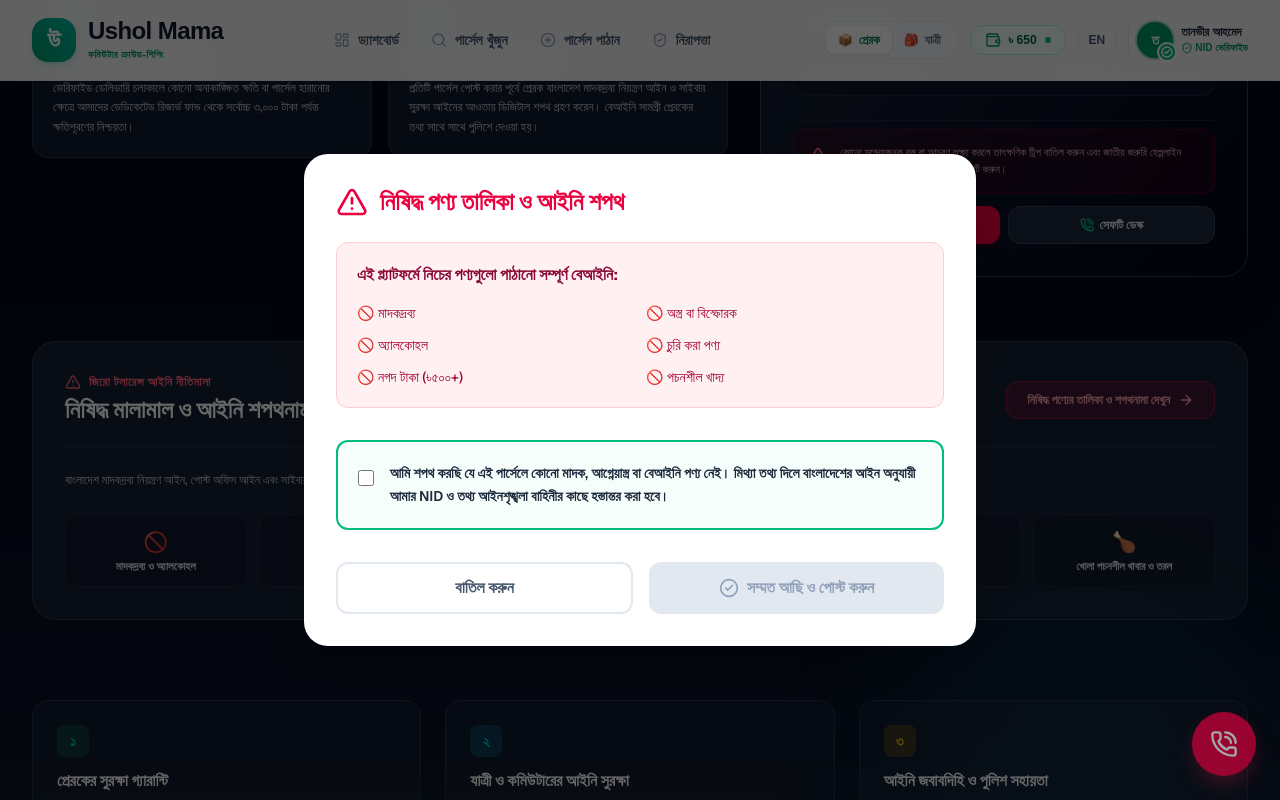
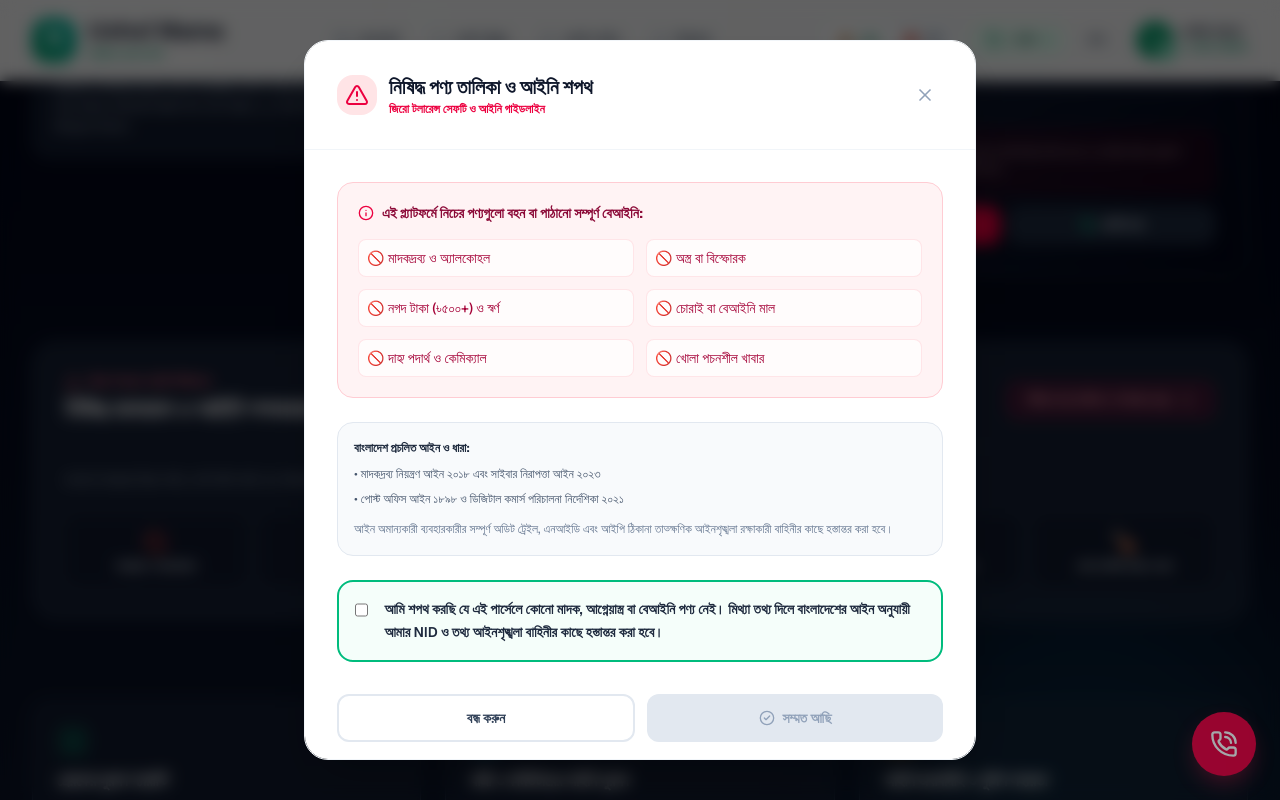
Before and after one commit to sarifulrana78/InsDel, a Next.js app in the folder client/: page / in a window 1280 px wide. Both pictures are taken after a click on the button "নিষিদ্ধ পণ্যের তালিকা ও শপথনামা দেখুন". Shown: the part 3365-4165 px from the top of the page. Built offline with nearby package versions, Linux system fonts and the light colour scheme.

Commit message:
feat(legal): enhance SafetyDeclarationModal with view mode, close trigger, and BD statutes

```diff
--- a/client/src/components/SafetyDeclarationModal.tsx
+++ b/client/src/components/SafetyDeclarationModal.tsx
@@ -1,77 +1,126 @@
 import React, { useState } from 'react';
-import { AlertTriangle, Info, CheckCircle2 } from 'lucide-react';
+import { AlertTriangle, Info, CheckCircle2, X } from 'lucide-react';
 
 interface SafetyDeclarationModalProps {
   isOpen: boolean;
   onClose: () => void;
-  onAccept: () => void;
+  onAccept?: () => void;
   language: 'BN' | 'EN';
+  acceptText?: string;
 }
 
-export default function SafetyDeclarationModal({ isOpen, onClose, onAccept, language }: SafetyDeclarationModalProps) {
+export default function SafetyDeclarationModal({
+  isOpen,
+  onClose,
+  onAccept,
+  language,
+  acceptText
+}: SafetyDeclarationModalProps) {
   const [isAccepted, setIsAccepted] = useState(false);
 
   if (!isOpen) return null;
 
   return (
-    <div className="fixed inset-0 z-50 flex items-center justify-center bg-black/60 p-4">
-      <div className="bg-white rounded-3xl max-w-2xl w-full max-h-[90vh] overflow-y-auto shadow-2xl">
-        <div className="p-8">
-          <div className="flex items-center space-x-3 text-rose-600 mb-6">
-            <AlertTriangle className="w-8 h-8" />
-            <h2 className="text-2xl font-black">
+    <div className="fixed inset-0 z-50 flex items-center justify-center bg-black/60 backdrop-blur-sm p-4 animate-in fade-in duration-200">
+      <div className="bg-white rounded-3xl max-w-2xl w-full max-h-[90vh] overflow-y-auto shadow-2xl border border-slate-100 flex flex-col">
+
+        {/* Header */}
+        <div className="p-6 sm:p-8 border-b border-slate-100 flex items-center justify-between sticky top-0 bg-white/95 backdrop-blur-md z-10">
+          <div className="flex items-center space-x-3 text-rose-600">
+            <div className="w-10 h-10 rounded-2xl bg-rose-100 flex items-center justify-center">
+              <AlertTriangle className="w-6 h-6 text-rose-600" />
+            </div>
+            <div>
+              <h2 className="text-xl font-black text-slate-900">
                 {language === 'BN' ? 'নিষিদ্ধ পণ্য তালিকা ও আইনি শপথ' : 'Prohibited Items & Legal Declaration'}
               </h2>
+              <p className="text-xs text-rose-600 font-bold">
+                {language === 'BN' ? 'জিরো টলারেন্স সেফটি ও আইনি গাইডলাইন' : 'Zero-Tolerance Safety Protocol & Legal Oath'}
+              </p>
+            </div>
+          </div>
+          <button
+            onClick={onClose}
+            className="p-2 text-slate-400 hover:text-slate-700 rounded-full hover:bg-slate-100 transition"
+          >
+            <X className="w-5 h-5" />
+          </button>
         </div>
 
-          <div className="bg-rose-50 border border-rose-200 rounded-xl p-5 mb-8">
-            <h3 className="font-bold text-rose-900 mb-4">
-              {language === 'BN' ? 'এই প্ল্যাটফর্মে নিচের পণ্যগুলো পাঠানো সম্পূর্ণ বেআইনি:' : 'The following items are strictly prohibited:'}
+        <div className="p-6 sm:p-8 space-y-6">
+          <div className="bg-rose-50/80 border border-rose-200 rounded-2xl p-5">
+            <h3 className="font-bold text-rose-900 mb-4 text-sm flex items-center gap-2">
+              <Info className="w-4 h-4 text-rose-600" />
+              <span>
+                {language === 'BN' ? 'এই প্ল্যাটফর্মে নিচের পণ্যগুলো বহন বা পাঠানো সম্পূর্ণ বেআইনি:' : 'The following items are strictly prohibited from transit:'}
+              </span>
             </h3>
-            <ul className="grid grid-cols-2 gap-3 text-sm text-rose-800 font-medium">
-              <li className="flex items-center">🚫 {language === 'BN' ? 'মাদকদ্রব্য' : 'Narcotics'}</li>
-              <li className="flex items-center">🚫 {language === 'BN' ? 'অস্ত্র বা বিস্ফোরক' : 'Weapons/Explosives'}</li>
-              <li className="flex items-center">🚫 {language === 'BN' ? 'অ্যালকোহল' : 'Alcohol'}</li>
-              <li className="flex items-center">🚫 {language === 'BN' ? 'চুরি করা পণ্য' : 'Stolen Goods'}</li>
-              <li className="flex items-center">🚫 {language === 'BN' ? 'নগদ টাকা (৳৫০০+)' : 'Cash (৳500+)'}</li>
-              <li className="flex items-center">🚫 {language === 'BN' ? 'পচনশীল খাদ্য' : 'Perishable Food'}</li>
+            <ul className="grid grid-cols-2 gap-3 text-xs sm:text-sm text-rose-800 font-medium">
+              <li className="flex items-center p-2 rounded-lg bg-white/70 border border-rose-200/50">🚫 {language === 'BN' ? 'মাদকদ্রব্য ও অ্যালকোহল' : 'Narcotics & Alcohol'}</li>
+              <li className="flex items-center p-2 rounded-lg bg-white/70 border border-rose-200/50">🚫 {language === 'BN' ? 'অস্ত্র বা বিস্ফোরক' : 'Weapons & Explosives'}</li>
+              <li className="flex items-center p-2 rounded-lg bg-white/70 border border-rose-200/50">🚫 {language === 'BN' ? 'নগদ টাকা (৳৫০০+) ও স্বর্ণ' : 'Cash (৳500+) & Gold'}</li>
+              <li className="flex items-center p-2 rounded-lg bg-white/70 border border-rose-200/50">🚫 {language === 'BN' ? 'চোরাই বা বেআইনি মাল' : 'Stolen / Illegal Goods'}</li>
+              <li className="flex items-center p-2 rounded-lg bg-white/70 border border-rose-200/50">🚫 {language === 'BN' ? 'দাহ্য পদার্থ ও কেমিক্যাল' : 'Flammable Chemicals'}</li>
+              <li className="flex items-center p-2 rounded-lg bg-white/70 border border-rose-200/50">🚫 {language === 'BN' ? 'খোলা পচনশীল খাবার' : 'Perishable / Liquid Food'}</li>
             </ul>
           </div>
 
-          <div className="space-y-4 mb-8">
-            <label className="flex items-start space-x-4 p-5 border-2 rounded-xl cursor-pointer transition-colors border-emerald-500 bg-emerald-50/50">
+          {/* Legal references */}
+          <div className="p-4 bg-slate-50 rounded-2xl border border-slate-200 text-xs text-slate-600 space-y-1.5 leading-relaxed">
+            <span className="font-bold text-slate-800 block">
+              {language === 'BN' ? 'বাংলাদেশ প্রচলিত আইন ও ধারা:' : 'Governing Bangladesh Statutes:'}
+            </span>
+            <p>
+              • {language === 'BN' ? 'মাদকদ্রব্য নিয়ন্ত্রণ আইন ২০১৮ এবং সাইবার নিরাপত্তা আইন ২০২৩' : 'Narcotics Control Act 2018 & Cyber Security Act 2023'}
+            </p>
+            <p>
+              • {language === 'BN' ? 'পোস্ট অফিস আইন ১৮৯৮ ও ডিজিটাল কমার্স পরিচালনা নির্দেশিকা ২০২১' : 'Post Office Act 1898 & Digital Commerce Guidelines 2021'}
+            </p>
+            <p className="text-slate-500 pt-1">
+              {language === 'BN'
+                ? 'আইন অমান্যকারী ব্যবহারকারীর সম্পূর্ণ অডিট ট্রেইল, এনআইডি এবং আইপি ঠিকানা তাত্ক্ষণিক আইনশৃঙ্খলা রক্ষাকারী বাহিনীর কাছে হস্তান্তর করা হবে।'
+                : 'Violators will be immediately reported to law enforcement agencies with complete audit logs, Porichoy NID data, and IP tracking.'}
+            </p>
+          </div>
+
+          {onAccept && (
+            <div className="space-y-4">
+              <label className="flex items-start space-x-4 p-4 border-2 rounded-2xl cursor-pointer transition-colors border-emerald-500 bg-emerald-50/50">
                 <input
                   type="checkbox"
-                className="w-6 h-6 mt-1 accent-emerald-600 rounded"
+                  className="w-5 h-5 mt-0.5 accent-emerald-600 rounded cursor-pointer"
                   checked={isAccepted}
                   onChange={(e) => setIsAccepted(e.target.checked)}
                 />
-              <div className="text-sm font-semibold text-slate-800 leading-relaxed">
+                <div className="text-xs sm:text-sm font-semibold text-slate-800 leading-relaxed">
                   {language === 'BN'
                     ? 'আমি শপথ করছি যে এই পার্সেলে কোনো মাদক, আগ্নেয়াস্ত্র বা বেআইনি পণ্য নেই। মিথ্যা তথ্য দিলে বাংলাদেশের আইন অনুযায়ী আমার NID ও তথ্য আইনশৃঙ্খলা বাহিনীর কাছে হস্তান্তর করা হবে।'
                     : 'I swear that this parcel does not contain any narcotics, firearms, or illegal items. If false, my NID and data will be handed over to law enforcement according to BD Law.'}
                 </div>
               </label>
             </div>
+          )}
 
-          <div className="flex space-x-4">
+          <div className="flex space-x-3 pt-2">
             <button
               onClick={onClose}
-              className="px-6 py-3 rounded-xl border-2 border-slate-200 text-slate-600 font-bold hover:bg-slate-50 hover:border-slate-300 transition-all duration-200 active:scale-[0.98] w-full"
+              className="px-6 py-3 rounded-xl border-2 border-slate-200 text-slate-700 font-bold hover:bg-slate-50 hover:border-slate-300 transition-all duration-200 active:scale-[0.98] w-full text-xs sm:text-sm cursor-pointer"
             >
-              {language === 'BN' ? 'বাতিল করুন' : 'Cancel'}
+              {language === 'BN' ? 'বন্ধ করুন' : 'Close'}
             </button>
+            {onAccept && (
               <button
                 onClick={() => isAccepted && onAccept()}
                 disabled={!isAccepted}
-              className={`px-6 py-3 rounded-xl font-bold transition-all duration-200 w-full flex items-center justify-center space-x-2
+                className={`px-6 py-3 rounded-xl font-bold transition-all duration-200 w-full flex items-center justify-center space-x-2 text-xs sm:text-sm cursor-pointer
                   ${isAccepted
-                  ? 'bg-emerald-600 text-white hover:bg-emerald-700 hover:shadow-lg hover:shadow-emerald-200 hover:-translate-y-0.5 active:scale-[0.98] active:translate-y-0'
+                    ? 'bg-emerald-600 text-white hover:bg-emerald-700 hover:shadow-lg hover:shadow-emerald-200 hover:-translate-y-0.5 active:scale-[0.98]'
                     : 'bg-slate-200 text-slate-400 cursor-not-allowed'}`}
               >
-              <CheckCircle2 className="w-5 h-5" />
-              <span>{language === 'BN' ? 'সম্মত আছি ও পোস্ট করুন' : 'I Agree & Post'}</span>
+                <CheckCircle2 className="w-4 h-4" />
+                <span>{acceptText || (language === 'BN' ? 'সম্মত আছি' : 'I Agree')}</span>
               </button>
+            )}
           </div>
         </div>
       </div>
```
Lines whose indentation alone changed are shown as unchanged.
